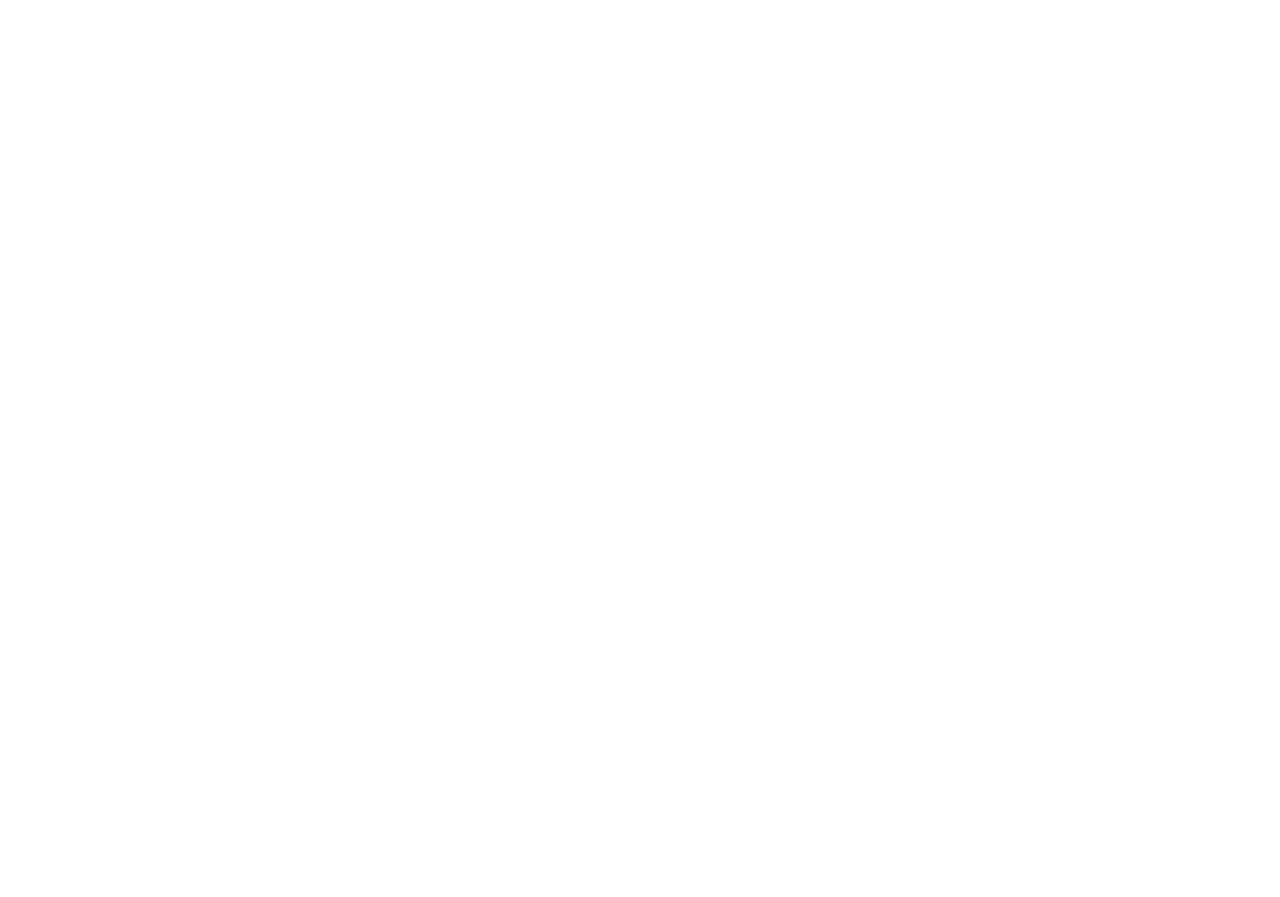
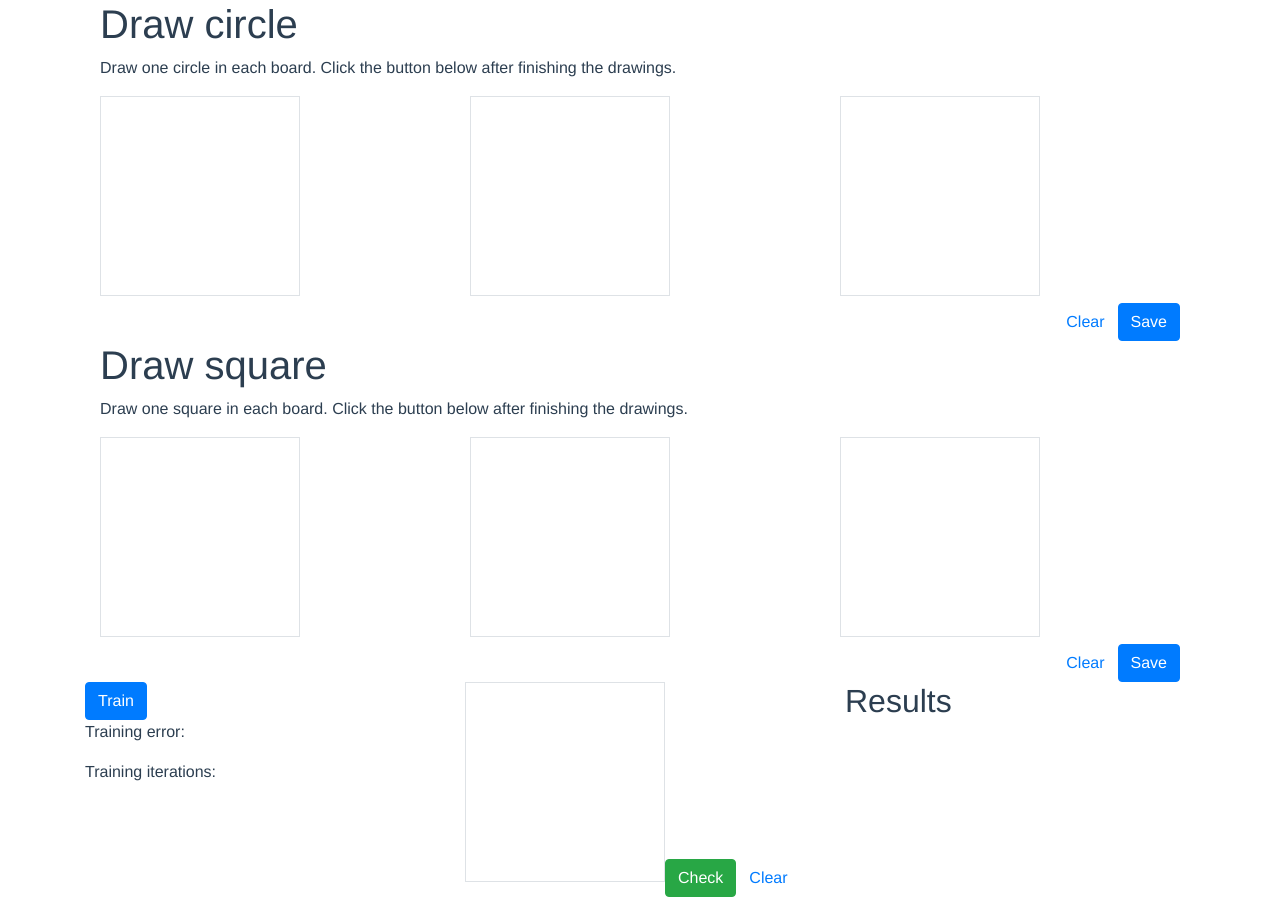
Before and after one commit to jonathanmv/shapes-checker, a Vue app: page /#/train in a window 1280 px wide. Before the commit the page ends 800 px from the top, so only its background shows below. Built offline with nearby package versions, Linux system fonts and the light colour scheme.

Commit message:
First production ready version

```diff
--- a/config/index.js
+++ b/config/index.js
@@ -50,7 +50,7 @@ module.exports = {
     // Paths
     assetsRoot: path.resolve(__dirname, '../dist'),
     assetsSubDirectory: 'static',
-    assetsPublicPath: '/',
+    assetsPublicPath: '/shapes-checker/',
 
     /**
      * Source Maps
--- a/package.json
+++ b/package.json
@@ -8,10 +8,14 @@
     "dev": "webpack-dev-server --inline --progress --config build/webpack.dev.conf.js",
     "start": "npm run dev",
     "lint": "eslint --ext .js,.vue src",
-    "build": "node build/build.js"
+    "build": "node build/build.js",
+    "sync": "aws s3 sync dist/ s3://autenti.ca/shapes-checker/",
+    "deploy": "npm run build && npm run sync"
   },
   "dependencies": {
     "bootstrap-vue": "2.0.0-rc.9",
+    "brain.js": "1.2.1",
+    "signature_pad": "2.3.2",
     "vue": "^2.5.2",
     "vue-router": "^3.0.1"
   },
--- /dev/null
+++ b/src/components/Chalkboard.vue
@@ -0,0 +1,61 @@
+<template lang="html">
+  <canvas ref="canvas" class="Chalkboard-canvas border" :style="{ 'background-color': backgroundColor }"></canvas>
+</template>
+
+<script>
+import SignaturePad from 'signature_pad'
+import getVectorFromCanvas from '@/helpers/getVectorFromCanvas'
+
+// https://www.designpieces.com/2014/02/chalkboard-look-and-feel/
+
+export default {
+  name: 'Chalkboard',
+  props: {
+    penColor: {
+      // default: '#f4f4f0'
+      default: '#000'
+    },
+    backgroundColor: {
+      // default: '#404047'
+      default: '#FFF'
+    }
+  },
+  data: () => ({
+    pad: null
+  }),
+  methods: {
+    getImageVector () {
+      const canvas = this.$refs.canvas
+      const columns = 20
+      return getVectorFromCanvas({ canvas, columns })
+    },
+    clear () {
+      this.pad.clear()
+    },
+    resizeCanvas () {
+      var ratio = Math.max(window.devicePixelRatio || 1, 1)
+      const { canvas } = this.$refs
+      canvas.width = canvas.offsetWidth * ratio
+      canvas.height = canvas.offsetHeight * ratio
+      canvas.getContext('2d').scale(ratio, ratio)
+      this.pad.clear() // otherwise isEmpty() might return incorrect value
+    }
+  },
+  mounted () {
+    const canvas = this.$refs.canvas
+    const { penColor } = this
+    const props = { penColor }
+    this.pad = new SignaturePad(canvas, props)
+    this.resizeCanvas()
+  }
+}
+</script>
+
+<style lang="css" scoped>
+  .Chalkboard-canvas {
+    width: 200px;
+    height: 200px;
+    /* width: 100%;
+    height: 100%; */
+  }
+</style>
--- /dev/null
+++ b/src/components/Train.vue
@@ -0,0 +1,61 @@
+<template lang="html">
+  <b-container>
+    <h1>Draw {{shape}}</h1>
+    <p>Draw one {{shape}} in each board. Click the button below after finishing the drawings.</p>
+    <b-row>
+      <b-col>
+        <Chalkboard ref="sample1" />
+      </b-col>
+      <b-col>
+        <Chalkboard ref="sample2" />
+      </b-col>
+      <b-col>
+        <Chalkboard ref="sample3" />
+      </b-col>
+    </b-row>
+    <b-row>
+      <b-col>
+        <b-button @click="train" class="float-right" variant="primary">Save</b-button>
+        <b-button @click="clear" class="float-right" variant="link">Clear</b-button>
+      </b-col>
+    </b-row>
+  </b-container>
+</template>
+
+<script>
+import Chalkboard from '@/components/Chalkboard'
+
+export default {
+  name: 'Train',
+  props: {
+    shape: { required: true }
+  },
+  components: { Chalkboard },
+  data: () => ({
+    trainData: []
+  }),
+  computed: {
+    boards () {
+      return [1, 2, 3].map(i => this.$refs['sample' + i])
+    }
+  },
+  methods: {
+    getVectors () {
+      return this.boards.map(board => board.getImageVector())
+    },
+    train () {
+      const vectors = this.getVectors()
+      const output = { [this.shape]: 1 }
+      const data = vectors.map(input => ({ input, output }))
+      this.trainData = this.trainData.concat(data)
+      this.$emit('trained', this.trainData)
+    },
+    clear () {
+      this.boards.forEach(board => board.clear())
+    }
+  }
+}
+</script>
+
+<style lang="css" scoped>
+</style>
--- /dev/null
+++ b/src/components/TrainPage.vue
@@ -0,0 +1,84 @@
+<template lang="html">
+  <b-container>
+    <b-row>
+      <b-col>
+        <Train @trained="onTrainedData" shape="circle" />
+      </b-col>
+    </b-row>
+    <b-row>
+      <b-col>
+        <Train @trained="onTrainedData" shape="square" />
+      </b-col>
+    </b-row>
+    <b-row>
+      <b-col>
+        <b-alert :show="training">Training ...</b-alert>
+        <div v-if="!training">
+          <!-- <b-form-input v-model="iterations" type="number"></b-form-input> -->
+          <b-button @click="train" variant="primary">Train</b-button>
+          <p>Training error: {{trainingError}}</p>
+          <p>Training iterations: {{trainingIterations}}</p>
+        </div>
+      </b-col>
+      <b-col>
+        <Chalkboard ref="test"/>
+        <b-button @click="check" variant="success">Check</b-button>
+        <b-button @click="clear" variant="link">Clear</b-button>
+      </b-col>
+      <b-col>
+        <h2>Results</h2>
+        <h1>{{prediction}}</h1>
+      </b-col>
+    </b-row>
+  </b-container>
+</template>
+
+<script>
+import brain from 'brain.js'
+import Train from '@/components/Train'
+import Chalkboard from '@/components/Chalkboard'
+
+export default {
+  name: 'TrainPage',
+  components: { Train, Chalkboard },
+  data: () => ({
+    trainData: [],
+    training: false,
+    trainingError: null,
+    trainingIterations: null,
+    iterations: 10,
+    net: null,
+    prediction: null
+  }),
+  methods: {
+    onTrainedData (data) {
+      this.trainData = this.trainData.concat(data)
+    },
+    async train () {
+      if (!this.net) {
+        this.net = new brain.NeuralNetwork()
+      }
+
+      this.trainingError = null
+      this.trainingIterations = null
+      this.training = true
+      const options = { log: true }
+      const { error, iterations } = await this.net.trainAsync(this.trainData, options)
+      this.trainingError = error
+      this.trainingIterations = iterations
+      this.training = false
+    },
+    check () {
+      const data = this.$refs.test.getImageVector()
+      this.prediction = brain.likely(data, this.net)
+    },
+    clear () {
+      this.$refs.test.clear()
+      this.prediction = null
+    }
+  }
+}
+</script>
+
+<style lang="css" scoped>
+</style>
--- /dev/null
+++ b/src/helpers/getVectorFromCanvas.js
@@ -0,0 +1,23 @@
+// based on https://gist.github.com/mac2000/fc54e6d6bdcbfde28b03dc2a43611270
+
+/**
+ * Makes a vector of 1s and 0s out of the image in a canvas.
+ * 0 indicates an absence of color while 1 is the opposite
+ */
+
+export default ({ canvas, columns }) => {
+  const { clientWidth, clientHeight } = canvas
+  const context = canvas.getContext('2d')
+  const xStep = clientWidth / columns
+  const yStep = clientHeight / columns
+  const vector = []
+  for (let x = 0; x < clientWidth; x += xStep) {
+    for (let y = 0; y < clientHeight; y += yStep) {
+      const sample = context.getImageData(x, y, xStep, yStep)
+      const isEmpty = sample.data.find(value => value > 0) === undefined
+      vector.push(isEmpty ? 0 : 1)
+    }
+  }
+
+  return vector
+}
--- a/src/main.js
+++ b/src/main.js
@@ -9,7 +9,6 @@ import BootstrapVue from 'bootstrap-vue'
 
 Vue.use(BootstrapVue)
 
-
 Vue.config.productionTip = false
 
 /* eslint-disable no-new */
--- a/src/router/index.js
+++ b/src/router/index.js
@@ -1,6 +1,7 @@
 import Vue from 'vue'
 import Router from 'vue-router'
 import HelloWorld from '@/components/HelloWorld'
+import TrainPage from '@/components/TrainPage'
 
 Vue.use(Router)
 
@@ -10,6 +11,11 @@ export default new Router({
       path: '/',
       name: 'HelloWorld',
       component: HelloWorld
+    },
+    {
+      path: '/train',
+      name: 'TrainPage',
+      component: TrainPage
     }
   ]
 })
```
Also changed, not shown: 1 other file (tests, documents, lock files or other folders).
